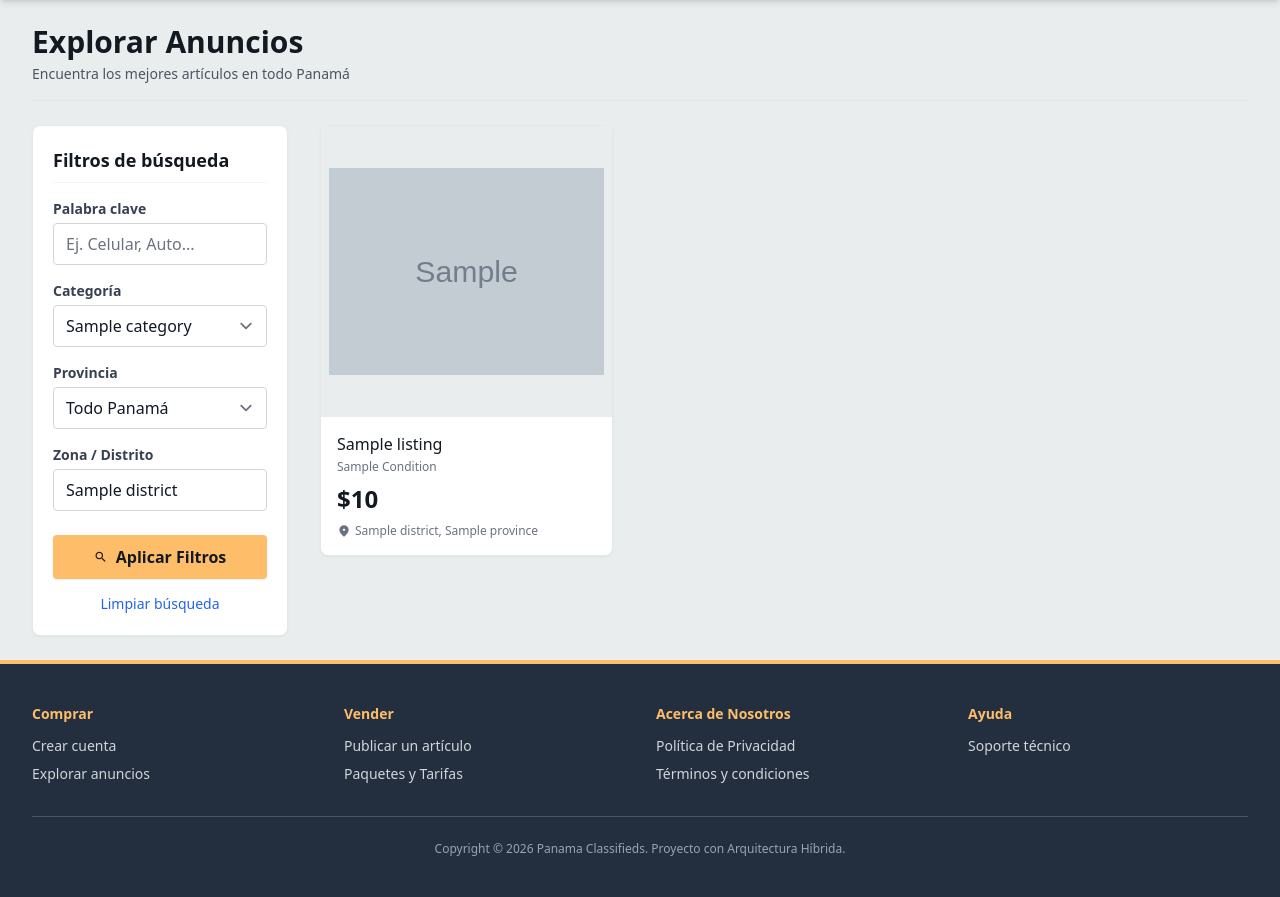
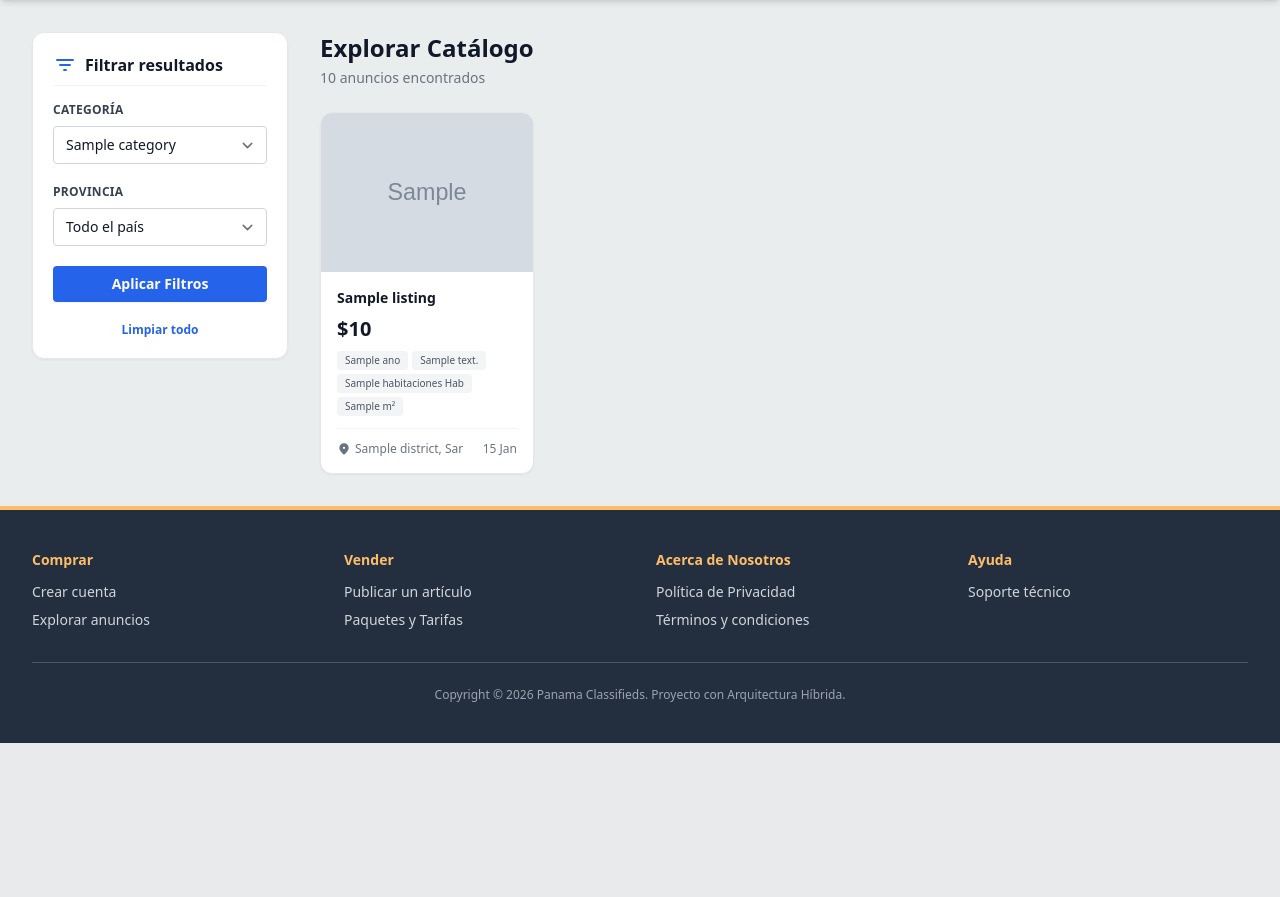
Before and after one commit to achoyme/PanamaClasificados, a Flask app: template app/templates/listings/index.html in a window 1280 px wide. Shown: the part 101-998 px from the top of the page. After the commit the page ends 844 px from the top, so only its background shows below. Run offline with Flask 3, Linux system fonts and the light colour scheme; the template is opened without the code that fills it: most values are stand-ins (such as "Sample title", 1, 10 or a date in 2020); grey boxes marked "Sample" are stand-in pictures; parts of the project's set-up code (start-up, migrations or seed data) failed here and were passed over; some libraries are stand-ins or nearby versions.

Commit message:
Update title and layout for search results page

```diff
--- a/app/templates/listings/index.html
+++ b/app/templates/listings/index.html
@@ -1,113 +1,131 @@
 {% extends "base.html" %}
-{% block title %}Explorar Anuncios{% endblock %}
+{% block title %}Resultados de búsqueda{% endblock %}
 {% block content %}
-<div class="max-w-[1500px] mx-auto px-4 sm:px-6 lg:px-8 py-6">
-
-    <div class="mb-6 border-b border-gray-200 pb-4">
-        <h1 class="text-2xl md:text-3xl font-bold text-[#131921]">Explorar Anuncios</h1>
-        <p class="text-sm text-gray-600 mt-1">Encuentra los mejores artículos en todo Panamá</p>
-    </div>
+<div class="max-w-[1500px] mx-auto px-4 sm:px-6 lg:px-8 py-8">
 
     <div class="flex flex-col lg:flex-row gap-8">
+
         <aside class="w-full lg:w-64 flex-shrink-0">
-            <form method="GET" action="{{ url_for('listings.index') }}" class="bg-white p-5 rounded-lg border border-gray-200 shadow-sm sticky top-24">
-                <h2 class="font-bold text-[#131921] mb-4 text-lg border-b border-gray-100 pb-2">Filtros de búsqueda</h2>
+            <div class="bg-white rounded-xl shadow-sm border border-gray-200 p-5 sticky top-24">
+                <h2 class="font-bold text-gray-900 mb-4 flex items-center gap-2 border-b border-gray-100 pb-2">
+                    <span class="material-icons-round text-blue-600">filter_list</span> Filtrar resultados
+                </h2>
 
-                <div class="mb-4">
-                    <label for="search" class="block text-sm font-bold text-gray-700 mb-1">Palabra clave</label>
-                    <input type="text" id="search" name="search" value="{{ filters.search_term or '' }}" placeholder="Ej. Celular, Auto..." title="Buscar palabras clave" aria-label="Buscar palabras clave" class="w-full px-3 py-2 rounded border border-gray-300 focus:ring-2 focus:ring-[#febd69] focus:border-transparent outline-none">
-                </div>
+                <form action="{{ url_for('listings.index') }}" method="GET" class="space-y-5">
+                    {% if filters.search_term %}
+                    <input type="hidden" name="search" value="{{ filters.search_term }}">
+                    {% endif %}
 
-                <div class="mb-4">
-                    <label for="category_id" class="block text-sm font-bold text-gray-700 mb-1">Categoría</label>
-                    <select name="category_id" id="category_id" title="Filtrar por categoría" aria-label="Filtrar por categoría" class="w-full px-3 py-2 rounded border border-gray-300 focus:ring-2 focus:ring-[#febd69] focus:border-transparent outline-none bg-white">
-                        <option value="">Todas las categorías</option>
-                        {% for cat in categories %}
-                        <option value="{{ cat.id }}" {% if filters.category_id == cat.id %}selected{% endif %}>{{ cat.name }}</option>
-                        {% endfor %}
-                    </select>
-                </div>
+                    <div>
+                        <label class="block text-xs font-bold text-gray-700 mb-2 uppercase tracking-wide">Categoría</label>
+                        <select name="category_id" class="w-full px-3 py-2 text-sm rounded border border-gray-300 focus:ring-2 focus:ring-amazon-accent outline-none">
+                            <option value="">Todas las categorías</option>
+                            {% for c in categories %}
+                            <option value="{{ c.id }}" {% if filters.category_id == c.id %}selected{% endif %}>{{ c.name }}</option>
+                            {% endfor %}
+                        </select>
+                    </div>
 
-                <div class="mb-4">
-                    <label for="province" class="block text-sm font-bold text-gray-700 mb-1">Provincia</label>
-                    <select name="province" id="province" title="Filtrar por provincia" aria-label="Filtrar por provincia" class="w-full px-3 py-2 rounded border border-gray-300 focus:ring-2 focus:ring-[#febd69] focus:border-transparent outline-none bg-white">
-                        <option value="">Todo Panamá</option>
-                        <option value="Panamá" {% if filters.province == 'Panamá' %}selected{% endif %}>Panamá</option>
-                        <option value="Panamá Oeste" {% if filters.province == 'Panamá Oeste' %}selected{% endif %}>Panamá Oeste</option>
-                        <option value="Chiriquí" {% if filters.province == 'Chiriquí' %}selected{% endif %}>Chiriquí</option>
-                        <option value="Colón" {% if filters.province == 'Colón' %}selected{% endif %}>Colón</option>
-                        <option value="Coclé" {% if filters.province == 'Coclé' %}selected{% endif %}>Coclé</option>
-                        <option value="Veraguas" {% if filters.province == 'Veraguas' %}selected{% endif %}>Veraguas</option>
-                        <option value="Herrera" {% if filters.province == 'Herrera' %}selected{% endif %}>Herrera</option>
-                        <option value="Los Santos" {% if filters.province == 'Los Santos' %}selected{% endif %}>Los Santos</option>
-                        <option value="Bocas del Toro" {% if filters.province == 'Bocas del Toro' %}selected{% endif %}>Bocas del Toro</option>
-                        <option value="Darién" {% if filters.province == 'Darién' %}selected{% endif %}>Darién</option>
-                    </select>
-                </div>
+                    <div>
+                        <label class="block text-xs font-bold text-gray-700 mb-2 uppercase tracking-wide">Provincia</label>
+                        <select name="province" class="w-full px-3 py-2 text-sm rounded border border-gray-300 focus:ring-2 focus:ring-amazon-accent outline-none">
+                            <option value="">Todo el país</option>
+                            {% set provs = ['Panamá', 'Panamá Oeste', 'Chiriquí', 'Colón', 'Coclé', 'Veraguas', 'Herrera', 'Los Santos', 'Bocas del Toro', 'Darién'] %}
+                            {% for p in provs %}
+                            <option value="{{ p }}" {% if filters.province == p %}selected{% endif %}>{{ p }}</option>
+                            {% endfor %}
+                        </select>
+                    </div>
 
-                <div class="mb-6">
-                    <label for="district" class="block text-sm font-bold text-gray-700 mb-1">Zona / Distrito</label>
-                    <input type="text" id="district" name="district" value="{{ filters.district or '' }}" placeholder="Ej. San Miguelito" title="Filtrar por zona o distrito" aria-label="Filtrar por zona o distrito" class="w-full px-3 py-2 rounded border border-gray-300 focus:ring-2 focus:ring-[#febd69] focus:border-transparent outline-none">
-                </div>
+                    <button type="submit" class="w-full bg-blue-600 hover:bg-blue-700 text-white font-bold py-2 rounded transition-colors text-sm shadow-sm">
+                        Aplicar Filtros
+                    </button>
 
-                <button type="submit" class="w-full bg-[#febd69] hover:bg-[#f3a847] text-[#131921] px-4 py-2.5 rounded shadow-sm font-bold transition-colors flex items-center justify-center gap-2">
-                    <span class="material-icons-round text-sm">search</span> Aplicar Filtros
-                </button>
-
-                <div class="mt-3 text-center">
-                    <a href="{{ url_for('listings.index') }}" class="text-sm text-blue-600 hover:text-[#f3a847] hover:underline">Limpiar búsqueda</a>
-                </div>
-            </form>
+                    <a href="{{ url_for('listings.index') }}" class="block text-center w-full text-blue-600 hover:underline text-xs font-bold mt-2">Limpiar todo</a>
+                </form>
+            </div>
         </aside>
 
         <div class="flex-1">
+            <div class="mb-6 flex flex-col sm:flex-row justify-between items-start sm:items-center gap-4">
+                <div>
+                    <h1 class="text-2xl font-black text-gray-900">
+                        {% if filters.search_term %}
+                            Resultados para "{{ filters.search_term }}"
+                        {% else %}
+                            Explorar Catálogo
+                        {% endif %}
+                    </h1>
+                    <p class="text-sm text-gray-500 mt-1">{{ total }} anuncios encontrados</p>
+                </div>
+            </div>
+
             {% if listings %}
-            <div class="grid grid-cols-1 sm:grid-cols-2 xl:grid-cols-3 2xl:grid-cols-4 gap-4 md:gap-6">
-                {% for listing in listings %}
-                <a href="{{ url_for('listings.details', listing_id=listing.id) }}" class="bg-white rounded-lg shadow-sm hover:shadow-md transition-shadow flex flex-col h-full group relative overflow-hidden
-                    {% if listing.tier == 'Premium' %} border-2 border-[#febd69]
-                    {% elif listing.tier == 'Profesional' %} border-2 border-[#232f3e]
-                    {% else %} border border-gray-200 {% endif %}">
+            <div class="grid grid-cols-1 sm:grid-cols-2 lg:grid-cols-3 xl:grid-cols-4 gap-4 md:gap-6">
+                {% for item in listings %}
+                <a href="{{ url_for('listings.details', listing_id=item.id) }}" class="group bg-white rounded-xl shadow-sm hover:shadow-xl transition-all duration-300 border border-gray-200 flex flex-col overflow-hidden relative {% if item.tier == 'Premium' %}ring-2 ring-yellow-400{% elif item.tier == 'Profesional' %}border-blue-400 border-2{% endif %}">
 
-                    {% if listing.tier == 'Premium' %}
-                    <div class="absolute top-0 left-0 bg-[#febd69] text-[#131921] text-[10px] md:text-xs font-black px-3 py-1.5 rounded-br-lg z-10 shadow-sm flex items-center gap-1">
-                        <span class="material-icons-round text-[12px]">star</span> DESTACADO
-                    </div>
-                    {% elif listing.tier == 'Profesional' %}
-                    <div class="absolute top-0 left-0 bg-[#232f3e] text-white text-[10px] md:text-xs font-bold px-3 py-1.5 rounded-br-lg z-10 shadow-sm">
-                        RECOMENDADO
-                    </div>
+                    {% if item.tier == 'Premium' %}
+                        <div class="absolute top-2 left-2 bg-yellow-400 text-yellow-900 text-[10px] font-black px-2 py-1 rounded shadow-sm z-10 flex items-center gap-1"><span class="material-icons-round text-[12px]">star</span> DESTACADO</div>
                     {% endif %}
 
-                    <div class="relative w-full aspect-square bg-[#eaeded] flex items-center justify-center p-4">
-                        <img src="{{ listing.images[0].image_url if listing.images else 'https://placehold.co/400x400?text=Sin+Imagen' }}" alt="Foto del anuncio: {{ listing.title }}" title="Foto del anuncio: {{ listing.title }}" aria-label="Foto de {{ listing.title }}" onerror="this.onerror=null; this.src='https://placehold.co/400x400?text=Sin+Imagen';" class="absolute inset-0 w-full h-full object-contain mix-blend-multiply group-hover:scale-105 transition-transform duration-300 p-2">
+                    <div class="relative w-full pt-[75%] bg-gray-100 overflow-hidden">
+                        <img src="{{ item.images[0].image_url if item.images else 'https://placehold.co/400x300?text=Sin+Imagen' }}" alt="{{ item.title }}" onerror="this.onerror=null; this.src='https://placehold.co/400x300?text=Sin+Imagen';" class="absolute inset-0 w-full h-full object-cover group-hover:scale-105 transition-transform duration-500">
                     </div>
 
-                    <div class="p-4 flex flex-col flex-1">
-                        <h3 class="font-medium text-[#131921] line-clamp-2 mb-1 group-hover:text-blue-600 transition-colors leading-snug">{{ listing.title }}</h3>
+                    <div class="p-4 flex flex-col flex-grow">
+                        <div class="flex justify-between items-start mb-2">
+                            <h3 class="text-sm font-bold text-gray-900 line-clamp-2 leading-snug group-hover:text-blue-600 transition-colors">{{ item.title }}</h3>
+                        </div>
 
-                        <div class="text-xs text-gray-500 mb-2 capitalize">{{ listing.condition if listing.condition else 'Usado' }}</div>
+                        <p class="text-xl font-black text-gray-900 mb-2">${{ item.price }}</p>
 
-                        <div class="mt-auto">
-                            <p class="text-2xl font-bold text-[#131921]">${{ listing.price }}</p>
-                            {% if listing.is_negotiable %}
-                            <p class="text-[11px] text-gray-500 line-through">O mejor oferta</p>
+                        {% if item.attributes %}
+                        <div class="flex flex-wrap gap-1 mb-3">
+                            {% if item.attributes.get('ano') %}
+                                <span class="bg-gray-100 text-gray-600 text-[10px] px-2 py-0.5 rounded font-medium">{{ item.attributes.ano }}</span>
                             {% endif %}
+                            {% if item.attributes.get('transmision') %}
+                                <span class="bg-gray-100 text-gray-600 text-[10px] px-2 py-0.5 rounded font-medium">{{ item.attributes.transmision }}</span>
+                            {% endif %}
+                            {% if item.attributes.get('habitaciones') %}
+                                <span class="bg-gray-100 text-gray-600 text-[10px] px-2 py-0.5 rounded font-medium">{{ item.attributes.habitaciones }} Hab</span>
+                            {% endif %}
+                            {% if item.attributes.get('metros_cuadrados') %}
+                                <span class="bg-gray-100 text-gray-600 text-[10px] px-2 py-0.5 rounded font-medium">{{ item.attributes.metros_cuadrados }} m²</span>
+                            {% endif %}
+                        </div>
+                        {% endif %}
 
-                            <p class="text-xs text-gray-500 mt-2 flex items-center gap-1">
-                                <span class="material-icons-round text-[14px]">place</span> {{ listing.district }}, {{ listing.province }}
-                            </p>
+                        <div class="mt-auto pt-3 border-t border-gray-100 flex items-center justify-between text-xs text-gray-500">
+                            <span class="flex items-center gap-1 truncate max-w-[70%]"><span class="material-icons-round text-[14px]">place</span> {{ item.district }}, {{ item.province }}</span>
+                            <span>{{ item.created_at.strftime('%d %b') }}</span>
                         </div>
                     </div>
                 </a>
                 {% endfor %}
             </div>
+
+            {% if pages > 1 %}
+            <div class="mt-10 flex justify-center gap-2">
+                {% if current_page > 1 %}
+                <a href="{{ url_for('listings.index', page=current_page-1, search=filters.search_term, province=filters.province, category_id=filters.category_id) }}" class="px-4 py-2 border border-gray-300 rounded bg-white hover:bg-gray-50 font-bold text-sm">Anterior</a>
+                {% endif %}
+
+                <span class="px-4 py-2 border border-blue-600 rounded bg-blue-50 text-blue-700 font-bold text-sm">Página {{ current_page }} de {{ pages }}</span>
+
+                {% if current_page < pages %}
+                <a href="{{ url_for('listings.index', page=current_page+1, search=filters.search_term, province=filters.province, category_id=filters.category_id) }}" class="px-4 py-2 border border-gray-300 rounded bg-white hover:bg-gray-50 font-bold text-sm">Siguiente</a>
+                {% endif %}
+            </div>
+            {% endif %}
+
             {% else %}
-            <div class="text-center py-20 bg-white rounded-xl shadow-sm border border-gray-200">
+            <div class="text-center py-20 bg-white rounded-xl border border-gray-200 border-dashed">
                 <span class="material-icons-round text-6xl text-gray-300 mb-4 block">search_off</span>
-                <p class="text-xl text-[#131921] font-bold">No encontramos clasificados con esos filtros.</p>
-                <p class="text-gray-500 mt-2 mb-4">Prueba buscando con otras palabras clave o cambia la provincia.</p>
-                <a href="{{ url_for('listings.index') }}" class="inline-block bg-[#232f3e] hover:bg-[#131921] text-white px-6 py-2.5 rounded font-bold transition-colors">Limpiar búsqueda</a>
+                <h2 class="text-xl font-bold text-gray-900 mb-2">No encontramos resultados</h2>
+                <p class="text-gray-500">Intenta buscar con otras palabras o quita los filtros.</p>
+                <a href="{{ url_for('listings.index') }}" class="mt-4 inline-block bg-blue-600 text-white px-6 py-2 rounded font-bold shadow-sm">Ver todos los anuncios</a>
             </div>
             {% endif %}
         </div>
```
